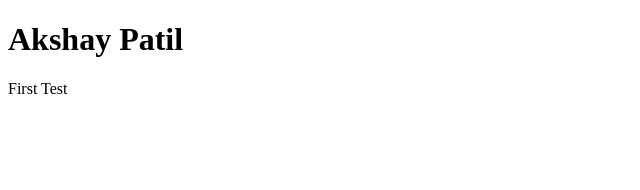
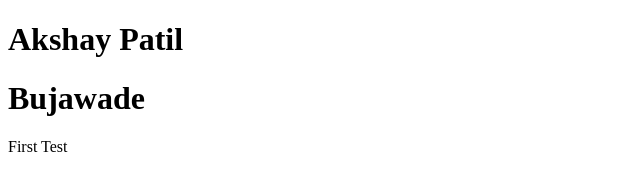
Before and after one commit to aniketpatil104/Netlify, a plain HTML site: page index.htm in a window 1280 px wide. Shown: the whole page, without its empty margins (0-640 px from the left). Drawn offline with Linux system fonts and the light colour scheme.

Commit message:
Update index.htm

```diff
--- a/index.htm
+++ b/index.htm
@@ -3,7 +3,7 @@
 <body>
 
 <h1>Akshay Patil</h1>
-
+<h1>Bujawade</h1>
 <p>First Test</p>
 
 </body>
```
